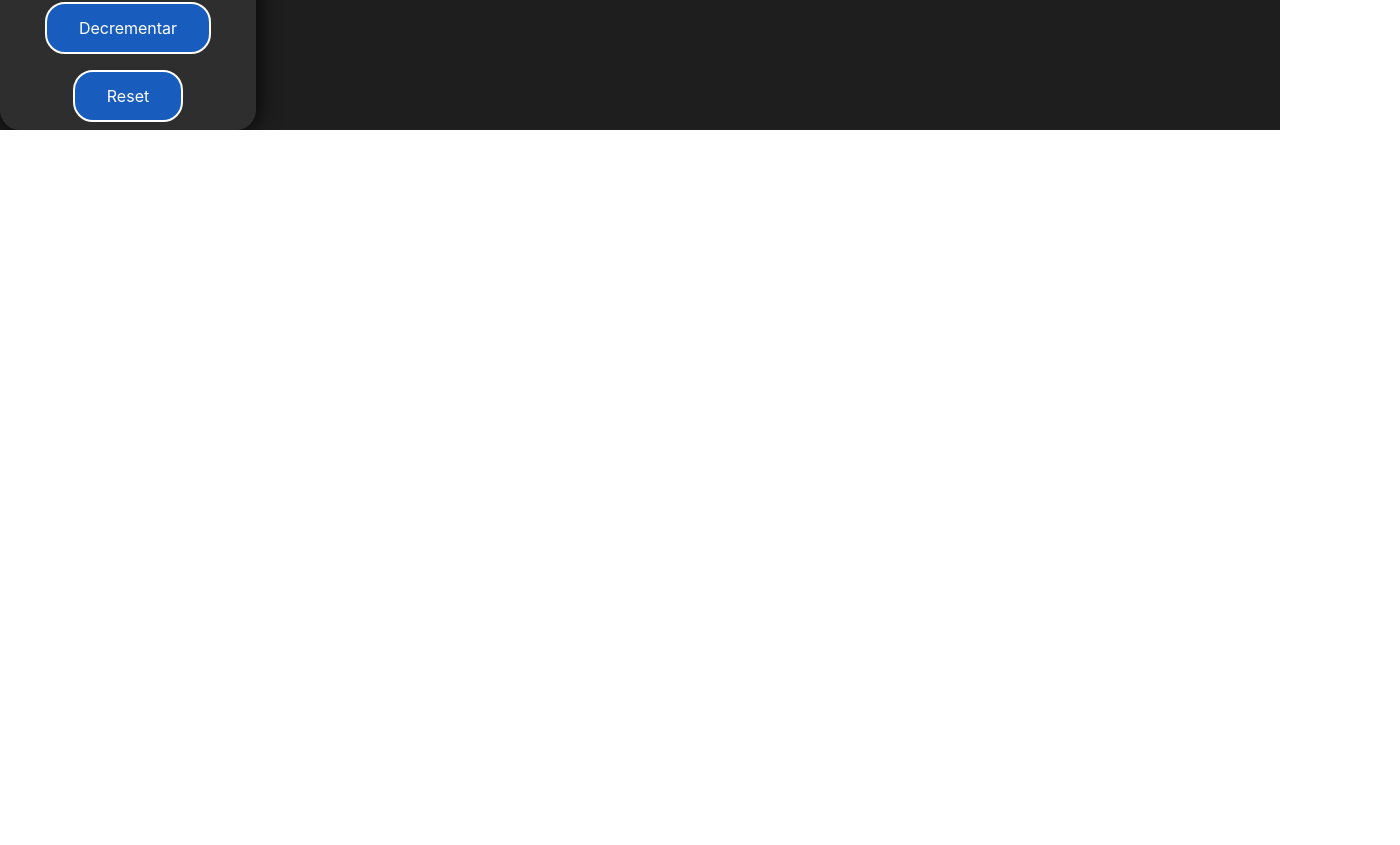
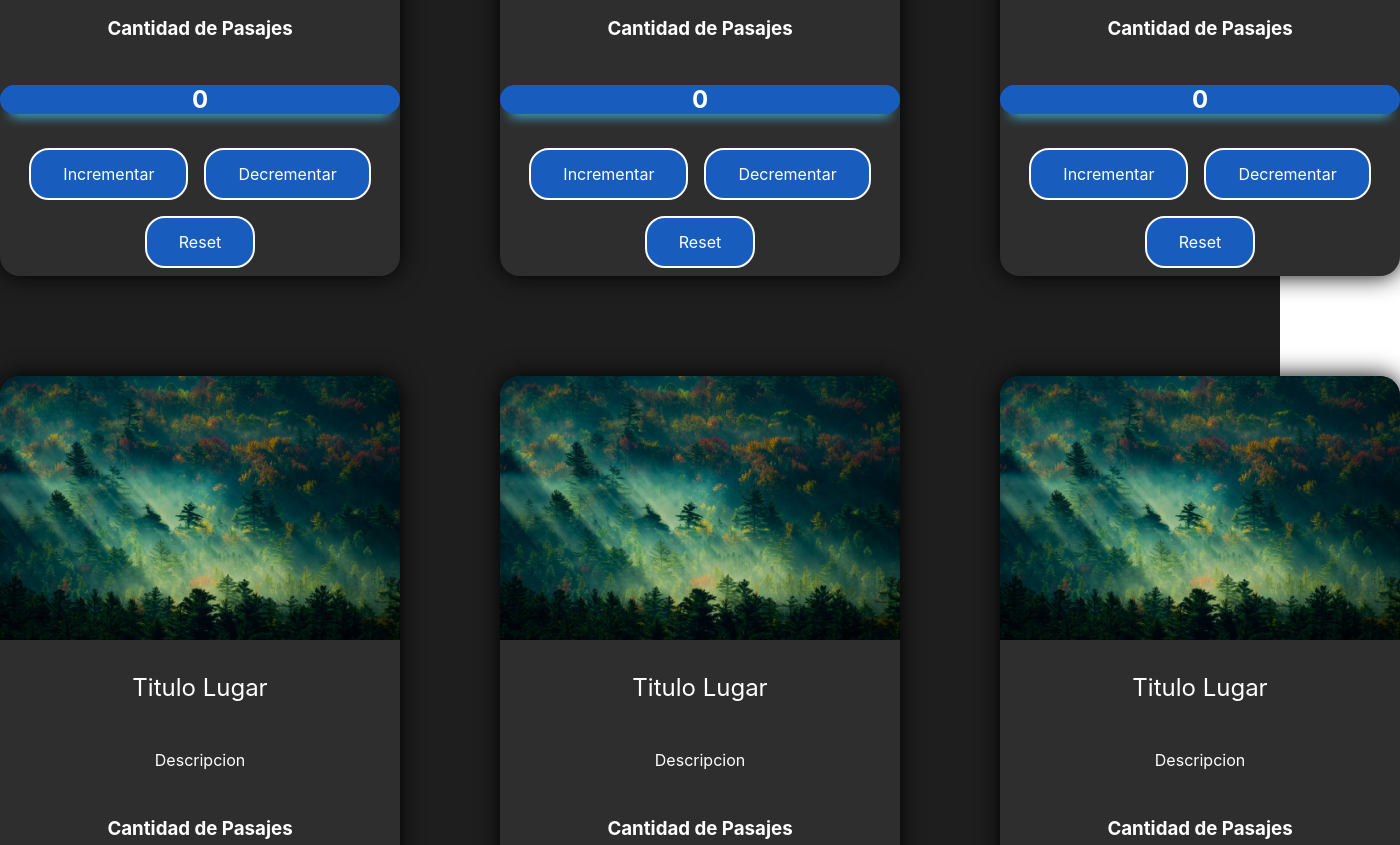
Before and after one commit to Pepe2307/-Finished-Ecommerce-ReactJs, a React (Create React App) app: page / in a window 1280 px wide. Shown: the part 1952-2797 px from the top of the page, 1400 px wide, since content can reach past the window. Before the commit the page ends 2082 px from the top, so only its background shows below. Built offline with nearby package versions, Linux system fonts and the light colour scheme; a web font is replaced by a local one.

Commit message:
+cards/gallery

```diff
--- a/src/App.css
+++ b/src/App.css
@@ -57,10 +57,10 @@
 
 @keyframes App-logo-spin {
   from {
-    transform: rotate(0deg);
+    transform: rotate(360deg);
   }
   to {
-    transform: rotate(360deg);
+    transform: rotate(0deg);
   }
 }
 
@@ -83,3 +83,39 @@
 	-webkit-box-shadow: 0 0 25px rgb(0, 0, 0);
     box-shadow: 0 0 25px rgb(0, 0, 0); */
 }
+
+
+/* #divider{
+    position: absolute;
+    top: 1200px; left: 0; right: 0;
+
+    height: 100px;
+    background: #222;
+}
+
+#divider::after{
+    content: '';
+    position: absolute;
+    left: 0; right: 0; bottom:  -20px;
+    height: 20px;
+    background-image: linear-gradient(-45deg,transparent 75%,#222 75%),
+                    linear-gradient(45deg,transparent 75%,#222 75%);
+    background-position: center;
+    background-size: 20px 20px;
+}
+ */
+
+/* @import url('https://fonts.googleapis.com/css?family=Source+Sans+Pro:300,400,600,700');
+
+body {
+  background: #192026;
+}
+.divider {
+  width: 100%;
+  height: 10vh;
+  fill: #f5f5f5;
+}
+.segment {
+  height: 3vh;
+  background: linear-gradient(#bdbdbd, #f5f5f5);
+} */
--- a/src/App.js
+++ b/src/App.js
@@ -6,7 +6,7 @@ import './App.css';
 /*COMPONENTES*/
 import logo from './logo.svg';
 import imagen from './recursos/montana.jpg'
-
+import world from './recursos/world.png'
 
 /*NAVBAR*/
 import Navbar from './components/Header/navBar';
@@ -33,23 +33,23 @@ function App() {
 
         <GaleriaSlider/>
 
-        <ItemListContainer props="(Prop user - texto cambiante)"/>
-
 
 
         {/**********************    APP 1    ********************/}
     	<header className="App-nav">
-            {/* HEADER */}
+            {/* HEADER VIEJOS */}
             <Navbar/>
-			<img src={logo} className="App-logo" alt="logo" />
+
+            {/* Img girando */}
+			<img src={world} className="App-logo" alt="logo" />
+
 
 			<a className="App-link" href="https://reactjs.org" target="_blank"
 			rel="noopener noreferrer">
-			<p>
-			Bienvenido! Seleccione un destino:
-			</p>
-
-			Where to travel now...
+                <p>
+                Bienvenido! Seleccione un destino:
+                </p>
+                Where to travel now...
 			</a>
 
             <ItemCount/>
@@ -57,7 +57,17 @@ function App() {
       	</header>
 
 
+        {/**********************    APP 2    ********************/}
 		<nav className="App-second-part">
+
+
+
+
+            {/* <div class="segment"></div>
+            <svg class="divider" viewBox="0 0 100 100" preserveAspectRatio="none">
+                <path d="M0 0 L50 100 L100 0 Z"></path>
+            </svg> */}
+
 
 			<div className="borde">
 			{/* <img src={imagen}></img> */}
@@ -73,11 +83,16 @@ function App() {
 			Where to travel...
 			</a>
 
-            <Card/>
+            {/* GALERIA */}
 
+            <ItemListContainer props="(Prop user - texto cambiante)"/>
 		</nav>
 
 
+        {/* <footer>
+            <div id="divider"></div>
+        </footer>
+ */}
     </div>
   );
 }
--- a/src/components/Cards/Card.css
+++ b/src/components/Cards/Card.css
@@ -1,22 +1,20 @@
 .Card{
-    width: 20%;
-    height: 50%;
+    width: 400px;
+    height: 700px;
     background-color: rgb(46, 46, 46);
     color: white;
 
     display: flex;
     flex-direction: column;
-    justify-content:space-evenly;
+    justify-content:space-between;
     border-radius: 20px;
-
     -webkit-box-shadow: 0 0 25px rgb(0, 0, 0);
     box-shadow: 0 0 25px rgb(0, 0, 0);
-
 }
 
 .Card img{
     width: 100%;
-    height: 90%;
+    height: 100%;
 
     border-top-left-radius: 20px;
     border-top-right-radius: 20px;
--- a/src/components/ItemCount/ItemCount.js
+++ b/src/components/ItemCount/ItemCount.js
@@ -9,7 +9,8 @@ const ItemCount = () => {
     <div>
         <h2 className='counter'>{contador}</h2>
 
-        <button className='raise' onClick={() => setContador (contador +1)}>Incrementar
+        <button className='raise' onClick={() => setContador (contador +1)}
+        disabled={contador === 3}>Incrementar
         </button>
 
         <button className='raise' onClick={() => setContador (contador -1)}
--- a/src/components/ItemListContainer/ItemListConainerStyle.css
+++ b/src/components/ItemListContainer/ItemListConainerStyle.css
@@ -6,3 +6,11 @@
     /* font-family: 'Roboto Mono', monospace; */
     font-family: 'Rye', cursive;
 }
+.galeria_shop{
+    display: grid;
+    grid-template-columns: repeat(3, 1fr);
+    /* grid-template-rows: repeat(3, 1fr); */
+    justify-items: center;
+    align-items: center;
+    grid-gap: 100px;
+}
--- a/src/components/ItemListContainer/ItemListContainer.js
+++ b/src/components/ItemListContainer/ItemListContainer.js
@@ -1,10 +1,23 @@
 import React from 'react'
+import Card from '../Cards/Card'
 import './ItemListConainerStyle.css'
 
 const ItemListContainer = ({ props }) => {
   return (
     <div>
         <h3 className='titulo_prop'>Bienvenido usuario: {props}</h3>
+        <h2>Lista de lugares a visitar:</h2>
+
+        <div className='galeria_shop'>
+            <Card/>
+            <Card/>
+            <Card/>
+
+            <Card/>
+            <Card/>
+            <Card/>
+
+        </div>
     </div>
   )
 }
```
Also changed, not shown: src/recursos/world.png (added), src/recursos/world.svg (added).
